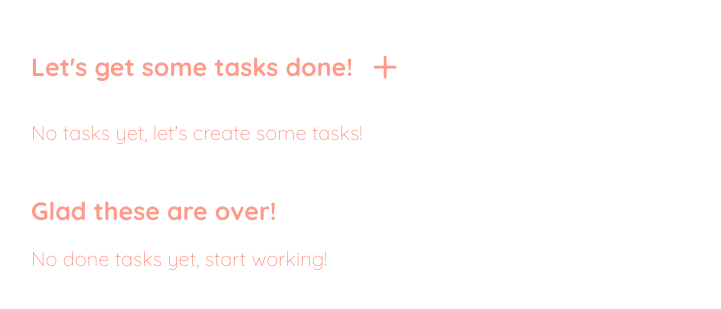
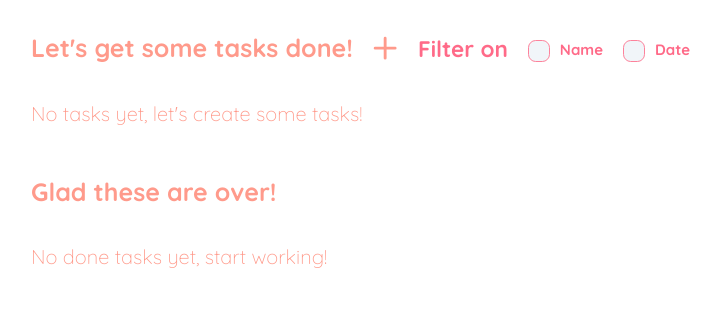
Before and after one commit to Nvnchi/todoapp_php, a PHP site: page /homepage.php in a window 1280 px wide. Shown: the part 92-401 px from the top of the page, without its empty margins (9-730 px from the left). Run offline with PHP 8.4, Linux system fonts and the light colour scheme; the visitor is signed in with stand-in values (Sample User, id 1); data that the repository does not hold is empty; some web fonts are replaced.

Commit message:
update: changed homepage and create task

```diff
--- a/homepage.php
+++ b/homepage.php
@@ -70,11 +70,26 @@ function deleteTask(task_id) {
 
         <a class="icon" href="create-task.php">
           <svg xmlns="http://www.w3.org/2000/svg" viewBox="0 0 35 35" fill="none"><path stroke="#FF9A8B" stroke-linecap="round" stroke-linejoin="round" stroke-width="2" d="M5 12h7m7 0h-7m0 0V5m0 7v7"/></svg></a>
+          <div id="filters">
+            <div id="filterTitle"><h2>Filter on</h2></div>
+          <div id="filter">
+          <label class="b-contain" for="name">Name
+          <input type="checkbox" id="name" name="name" />
+          <div class="b-input"></div>
+          </label>
+          <label class="b-contain" for="date">Date
+          <input type="checkbox" id="date" name="date" />
+          <div class="b-input"></div>
+          </label>
+
+          </div>
+          </div>
       </div>
 
+      <div class="tasks">
       <?php if (isset($tasks) && count($tasks) > 0): ?>
         <?php foreach ($tasks as $task) { ?>
-          <div class="tasks" onclick="window.location.href='homepage.php?opentaskid=<?php echo $task['task_id']; ?>'">
+          <div onclick="window.location.href='homepage.php?opentaskid=<?php echo $task['task_id']; ?>'">
             <div class="task">
               <div class="taskNameDate">
                 <div class="taskName"><p><?php echo $task['name']; ?></p></div>
@@ -102,15 +117,16 @@ function deleteTask(task_id) {
             </div>
           </div>
         <?php } ?>
+        </div>
       <?php else: ?>
         <p class="details">No tasks yet, let's create some tasks!</p>
       <?php endif; ?>
-
+      </div>
       <h1 class="title2">Glad these are over!</h1>
-
+      <div class="Dtasks">
       <?php if (isset($donetasks) && count($donetasks) > 0): ?>
         <?php foreach ($donetasks as $task) { ?>
-          <div class="Dtasks" onclick="window.location.href='homepage.php?opentaskid=<?php echo $task['task_id']; ?>'">
+          <div onclick="window.location.href='homepage.php?opentaskid=<?php echo $task['task_id']; ?>'">
             <div class="Dtask">
               <div class="DtaskNameDate">
                   <div class="DtaskName"><p><?php echo $task['name']; ?></p></div>
@@ -120,6 +136,7 @@ function deleteTask(task_id) {
               </div>
           </div>
         <?php } ?>
+        </div>
       <?php else: ?>
         <p class="details">No done tasks yet, start working!</p>
       <?php endif; ?>
@@ -127,10 +144,17 @@ function deleteTask(task_id) {
       <?php if ($getTask !== null): ?>
         <div id="taskDetails">
           <div class="headerTask">
-            <div class="headerItem"><h1 class="title3"><?php echo $getTask['name']; ?></h1></div>
+            <div class="titleDue">
+            <div class="dueTitle"><div class="headerItem"><h1 class="title3"><?php echo $getTask['name']; ?></h1></div></div>
+            <div class="due"><h2 class="subtitle2"><?php echo $getTask['duedate']; ?></h2></div>
+            </div>
             <div class="headerItem"><a href="homepage.php"><img class="icon2" src="multiply-line.svg" alt="Close"></a></div>
             </div>
-            <h2 class="subtitle2"><?php echo $getTask['duedate']; ?></h2>
+            <div id="labels">
+              <div id="label">label 1</div>
+              <div id="label">label 2</div>
+              <div id="label">label 3</div>
+            </div>
             <p class="text"><?php echo $getTask['description']; ?></p>
             <div class="buttons">
             <div class="buttonAction"><button class="button" onclick="deleteTask('<?php echo $getTask['task_id']; ?>')">Delete task</button></div>
--- a/styles.css
+++ b/styles.css
@@ -205,21 +205,32 @@ body {
     font-size: 25px;
     color: #FF9A8B;
     margin-left: 40px;
-    margin-top: 50px;
+    margin-top: 30px;
 }
 
 .tasks, .Dtasks {
     display: flex;
     flex-direction: row;
-    border: #FF9A8B 2px solid;
-    margin-left: 40px;
-    width: 250px;
-
+    flex-wrap: wrap;
+    justify-content: flex-start;
+    align-items: flex-start;
 }
 
 .task, .Dtask {
     display: flex;
     flex-direction: column;
+    border: #FF9A8B 2px solid;
+    margin-left: 40px;
+    width: 250px;
+    height: 160px;
+    margin-bottom: 40px;
+}
+
+.taskName, .DtaskName {
+    white-space: nowrap;
+    width: 115px;
+    overflow: hidden;
+    text-overflow: ellipsis;
 }
 
 .taskName, .taskDate, .DtaskName, .DtaskDate {
@@ -235,7 +246,7 @@ body {
     flex-direction: row;
     justify-content: space-between;
     align-items: center;
-    gap: 70px;
+    margin-right: 15px;
 }
 
 .taskDescription, .DtaskDescription {
@@ -243,16 +254,52 @@ body {
     font-weight: 500;
     font-size: 15px;
     color: #FF9A8B;
+    margin-bottom: 15px;
     margin-left: 10px;
     margin-top: -20px;
+    display: -webkit-box;
+    max-width: 225px;
+    -webkit-line-clamp: 3;
+    -webkit-box-orient: vertical;
+    overflow: hidden;
 }
 
 .icon {
     color: #FF9A8B;
     width: 50px;
     height: 50px;
-    margin-top: 50px;
+    margin-top: 30px;
     margin-left: 15px;
+}
+
+.titleDue {
+    display: flex;
+    justify-content: center;
+    align-items: center;
+}
+
+.due {
+    margin-top: 12px;
+}
+
+#label {
+    font-family: 'Quicksand', sans-serif;
+    color: white;
+    font-weight: lighter;
+    height: 25px;
+    width: fit-content;
+    background-color: transparent;
+    border: white solid 1px;
+    border-radius: 50px;
+    padding: 5px 10px 0px 10px;
+    margin-top: -20px;
+    margin-left: 15px;
+}
+
+#labels {
+    display: flex;
+    flex-direction: row;
+    flex-wrap: wrap;
 }
 
 .taskAdd {
@@ -314,7 +361,7 @@ body {
     font-size: 20px;
     color: white;
     margin-left: 15px;
-    margin-top: -25px;
+    margin-top: 10px;
 }
 
 .text {
@@ -322,8 +369,126 @@ body {
     font-weight: normal;
     font-size: 16px;
     color: white;
-    margin: -10px 20px 0px 15px;
+    margin: 10px 20px 0px 15px;
 }
+
+#filters {
+    display: flex;
+    align-items: center;
+    flex-direction: row;
+    margin-top: 15px;
+    font-family: 'Quicksand', sans-serif;
+    font-weight: bold;
+    color: #FF6A88;
+    font-size: 15px;
+}
+
+#filterTitle {
+    font-family: 'Quicksand', sans-serif;
+    font-weight: bold;
+    font-size: 15px;
+    color: #FF6A88;
+}
+
+#filter {
+    margin-left: 20px;
+    margin-top: 3px;
+}
+
+#filter  {
+    display: flex;
+    gap: 20px;
+    margin-left: 20px;
+    margin-top: 8px;
+}
+
+.b-contain *,
+.b-contain *::before,
+.b-contain *::after {
+  box-sizing: content-box !important;
+}
+
+.b-contain input {
+  position: absolute;
+  z-index: -1;
+  opacity: 0;
+}
+
+.b-contain span {
+  line-height: 1.5;
+  font-size: 1rem;
+  font-family: inherit;
+}
+
+.b-contain {
+  display: table;
+  position: relative;
+  padding-left: 2rem;
+  cursor: pointer;
+  margin-bottom: 0.3rem;
+}
+
+.b-contain input[type="checkbox"] ~ .b-input {
+  position: absolute;
+  top: 0;
+  left: 0;
+  height: 1.25rem;
+  width: 1.25rem;
+  background: #f1f5f9;
+  transition: background 250ms;
+  border: 1px solid #fd829b;
+  border-radius: 0.48rem;
+}
+
+
+.b-contain input[type="checkbox"] ~ .b-input::after {
+  content: "";
+  position: absolute;
+  display: none;
+  left: 7px;
+  top: 5px;
+  width: 0.2rem;
+  height: 0.4rem;
+  border: solid #ffffff;
+  border-width: 0 2px 2px 0;
+  transition: background 250ms;
+  transform: rotate(45deg);
+}
+
+.b-contain input[type="checkbox"]:disabled ~ .b-input::after {
+  border-color: #ffffff;
+}
+
+.b-contain input:checked ~ .b-input::after {
+  display: block;
+}
+
+.b-contain:hover input[type="checkbox"]:not([disabled]) ~ .b-input,
+.b-contain input[type="checkbox"]:focus ~ .b-input {
+  background: #fff;
+  border-color: #fd829b;
+}
+
+.b-contain input:focus ~ .b-input {
+  box-shadow: 0 0 0 2px #fd829b;
+}
+
+.b-contain input[type="checkbox"]:checked ~ .b-input {
+  background: #fd829b;
+  border-color: #fd829b;
+}
+
+.b-contain input[type="checkbox"]:disabled ~ .b-input {
+  opacity: 0.5;
+  cursor: not-allowed;
+}
+
+.b-contain:hover input[type="checkbox"]:not([disabled]):checked ~ .b-input,
+.b-contain input[type="checkbox"]:checked:focus ~ .b-input {
+  background: #FF6A88;
+  border-color: #FF6A88;
+}
+
 
 .buttons {
     display: flex;
@@ -444,4 +609,5 @@ body {
     color: #FF9A8B;
     margin-left: 10px;
     margin-top: 0px;
+    font-weight: bold;
 }
```
Also changed, not shown: create-task.php (+11 -0 lines).
